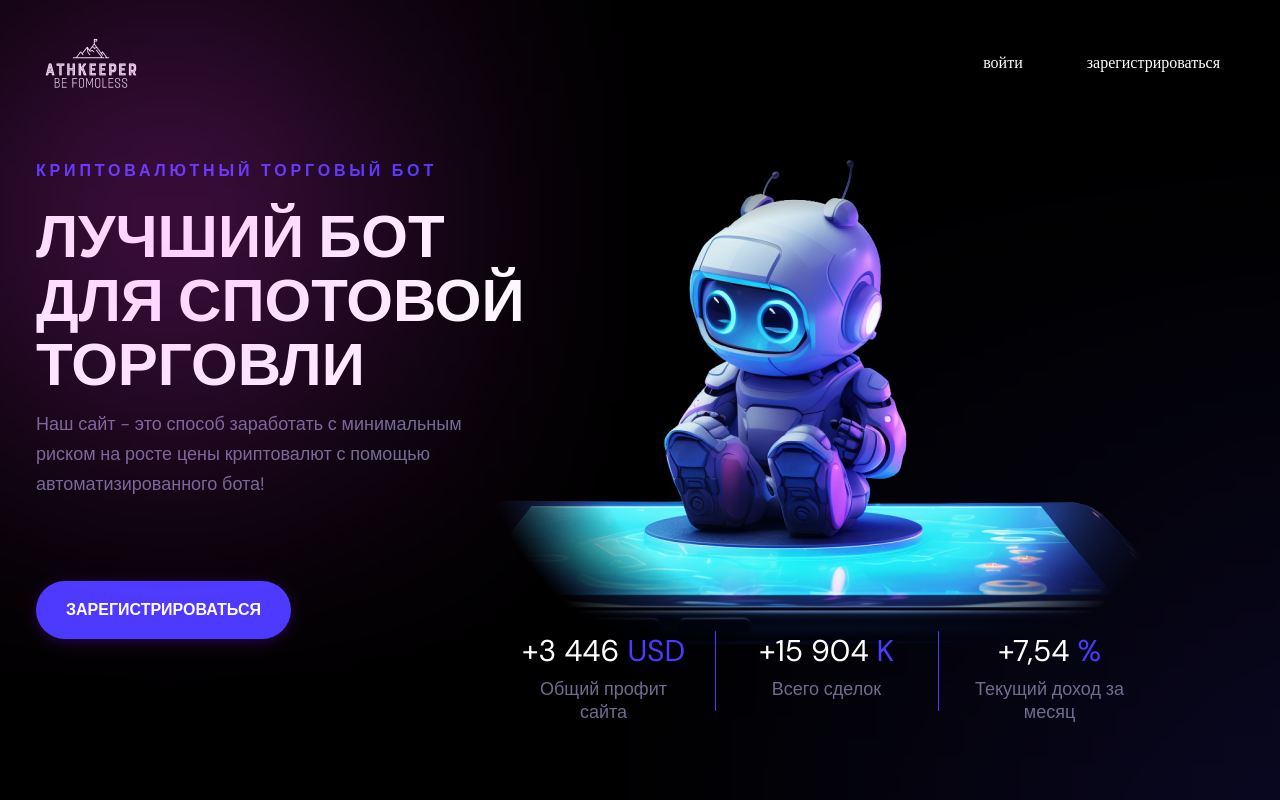
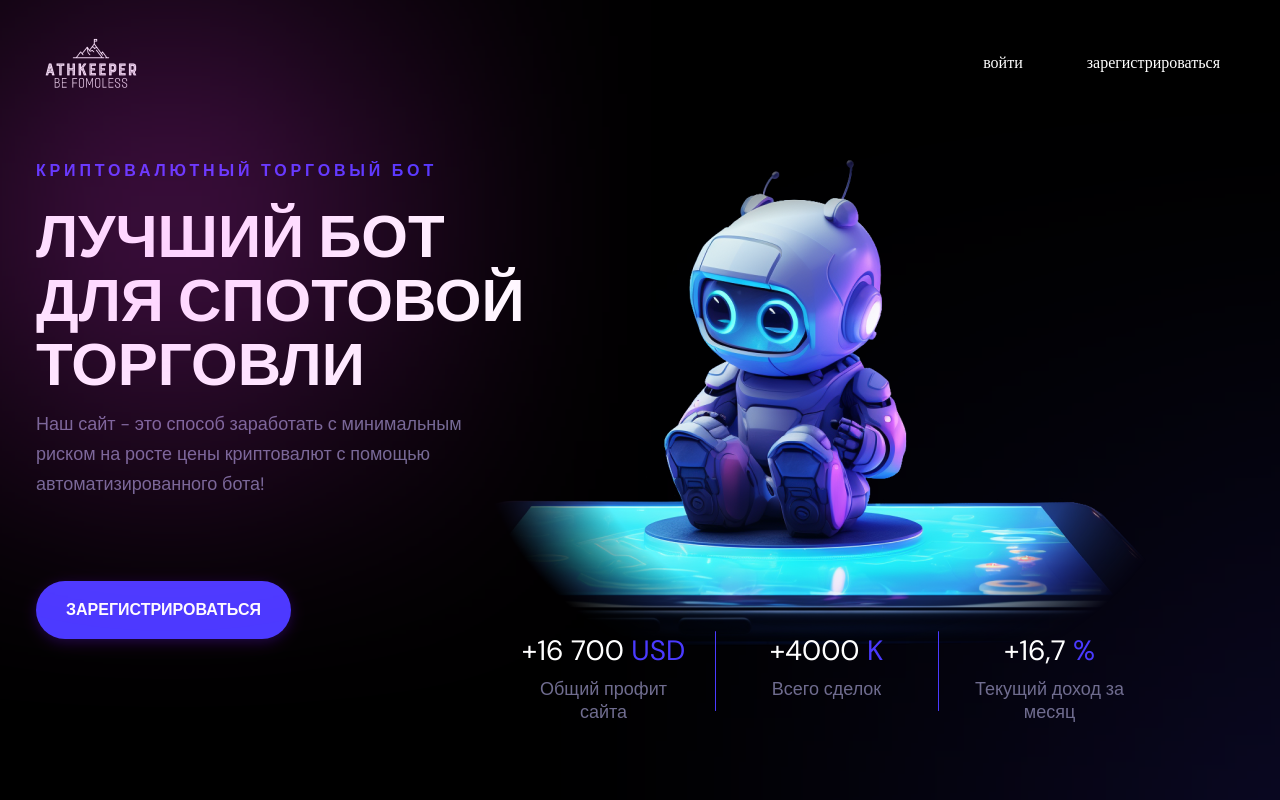
Before and after one commit to vvDOCvv/baleima-front, a React (Create React App) app: page /main in a window 1280 px wide. Shown: the top 800 px of the page. Built offline with nearby package versions, Linux system fonts and the light colour scheme.

Commit message:
added all info order, profit

```diff
--- a/public/index.html
+++ b/public/index.html
@@ -2,13 +2,15 @@
 <html lang="en">
   <head>
     <meta charset="utf-8" />
-    <link rel="icon" href="%PUBLIC_URL%/logo.ico" />
+    <link rel="icon" href="%PUBLIC_URL%/favicon.ico" />
     <meta name="viewport" content="width=device-width, initial-scale=1" />
     <meta name="theme-color" content="#000000" />
     <meta
       name="description"
-      content="AthKeeper - это уникальный сервис автоматической торговли криптовалют на бирже MECX! Наша платформа предоставляет безопасное и гибкое решение для эффективного управления вашим криптовалютным портфелем. Торгуйте на спотовом рынке, используя свои API-ключи без доступа к переводам средств. Мы гарантируем полный контроль над вашими финансами, позволяя вам в любое время остановить торги и вывести средства. Наш инновационный алгоритм автоматической торговли мгновенно реагирует на изменения цен, фиксируя прибыль в USDT при каждом росте. Присоединяйтесь к нам сегодня и давайте вместе достигнем финансового успеха на рынке криптовалют!"
+      content="AthKeeper — автоматизированный сервис для торговли криптовалютой на бирже MECX. Управляйте своим портфелем безопасно и гибко, используя свои API-ключи без доступа к переводам. Наш инновационный алгоритм мгновенно реагирует на рыночные изменения, фиксируя прибыль в USDT. Полный контроль над финансами — вы можете в любое время остановить торги и вывести средства. Присоединяйтесь к нам для финансового успеха на рынке криптовалют!"
     />
+    <link rel="icon" href="%PUBLIC_URL%/favicon.ico" type="image/x-icon">
+    <link rel="shortcut icon" href="%PUBLIC_URL%/favicon.ico" type="image/x-icon">
     <link rel="apple-touch-icon" href="%PUBLIC_URL%/logo192.png" />
     <!--
       manifest.json provides metadata used when your web app is installed on a
--- a/src/components/Main/Main.jsx
+++ b/src/components/Main/Main.jsx
@@ -6,6 +6,7 @@ function Main (){
     // useEffect(()=>{
 
     // },[])
+
     return(
         <div className={styleMain.container}>
             <div className={styleMain.header__ball__left}></div>
@@ -38,7 +39,7 @@ function Main (){
                     <div className={styleMain.allinfo}>
                         <div className={styleMain.allinfo__items}>
                             <div>
-                                +3 446
+                                +16 700
                                 <span> USD</span>
                             </div>
                             <p>Общий профит сайта</p>
@@ -46,7 +47,7 @@ function Main (){
                         <div className={styleMain.vectors}></div>
                         <div className={styleMain.allinfo__items}>
                             <div>
-                                +15 904
+                                +4000
                                 <span> K</span>
                             </div>
                             <p>Всего сделок</p>
@@ -54,7 +55,7 @@ function Main (){
                         <div className={styleMain.vectors}></div>
                         <div className={styleMain.allinfo__items}>
                             <div>
-                                +7,54
+                                +16,7
                                 <span> %</span>
                             </div>
                             <p>Текущий доход за месяц</p>
--- a/src/components/Main/main.module.scss
+++ b/src/components/Main/main.module.scss
@@ -157,7 +157,7 @@ main{
 
                 div{
                     font-weight: 400;
-                    font-size: 30px;
+                    font-size: 28px;
                     line-height: 39px;
                     text-align: center;
                     text-transform: uppercase;
@@ -1857,7 +1857,7 @@ footer{
                     width: 110px;
 
                     div{
-                        font-size: 19px;
+                        font-size: 18px;
                         line-height: 24px;
                     }
 
--- a/src/components/Trade/Trade.jsx
+++ b/src/components/Trade/Trade.jsx
@@ -331,7 +331,7 @@ function Trade ({setIsLogged}){
                               </select>
                           </div>
                           <div className={styleTrade.trade__averag}>
-                              <span>устреднение</span>
+                              <span>усреднение</span>
                               <div onClick={() => setChangeUserTradeDispatch({ type: 'bif_is_active', value: !changeUserTrade.bif_is_active}) } className={styleTrade.trade__down}>
                                   {!changeUserTrade.bif_is_active ? (
                                           <div>
@@ -357,7 +357,7 @@ function Trade ({setIsLogged}){
 
                               {changeUserTrade.bif_is_active ?
                                   <div className={styleTrade.bif}>
-                                    <span>% устреднение</span>
+                                    <span>% уcреднение</span>
                                     <div>
                                       <input
                                           type="number"
```
Also changed, not shown: public/manifest.json, 2 other files (tests, documents, lock files or other folders).
